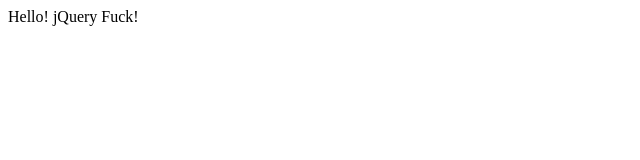
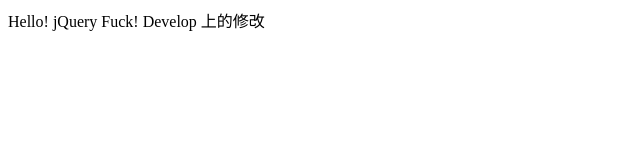
Before and after one commit to androidjp/WebTraining, a plain HTML site: page jquery/index.html in a window 1280 px wide. Shown: the whole page, without its empty margins (0-640 px from the left). Drawn offline with nearby package versions, Linux system fonts and the light colour scheme.

Commit message:
develop 上我加了一句

```diff
--- a/jquery/index.html
+++ b/jquery/index.html
@@ -7,5 +7,6 @@
 <body>
 Hello! jQuery
 Fuck!
+Develop 上的修改
 </body>
 </html>
```
